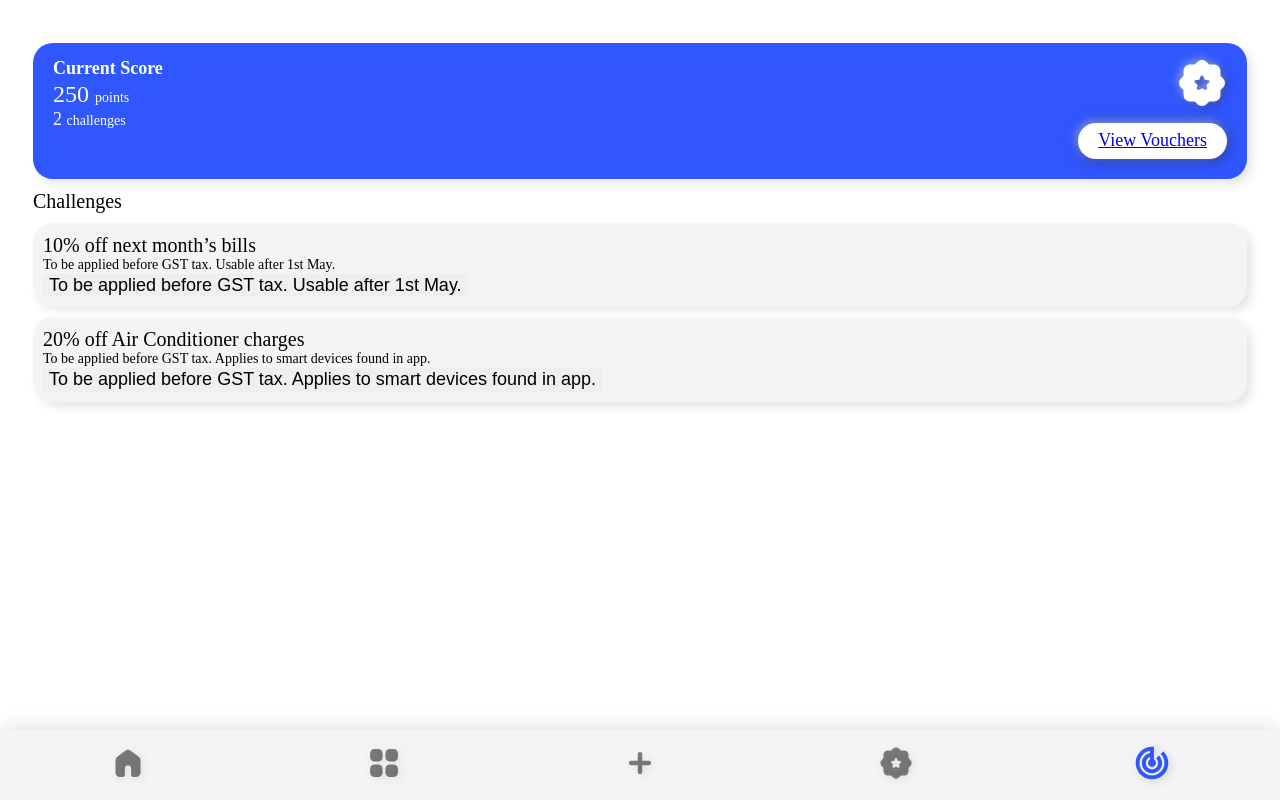
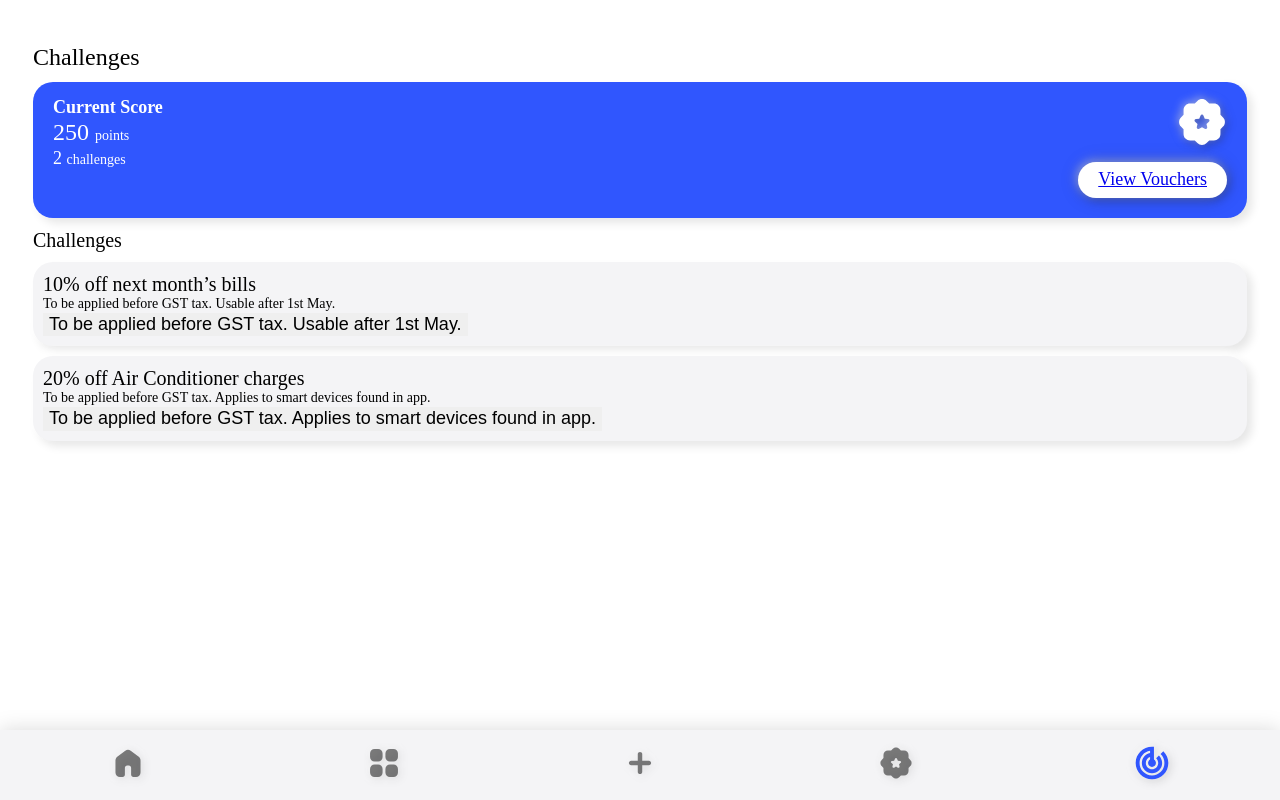
Before and after one commit to Tien-Cheng/protos, a Vue app in the folder frontend/: page /challenges in a window 1280 px wide. Built offline with nearby package versions, Linux system fonts and the light colour scheme; what @qvant/qui-max would draw is missing.

Commit message:
[fix] added title

```diff
--- a/frontend/src/pages/Challenges.vue
+++ b/frontend/src/pages/Challenges.vue
@@ -29,9 +29,9 @@ const challenges = ref([
 
 <template>
   <div class="challenges-content">
-    <!-- <h1 class="challenges-title">
+    <h1 class="challenges-title">
       Challenges
-    </h1> -->
+    </h1>
     <SectionCard id="scoreCard">
       <div class="score-wrap">
         <h3 class="card-title">
```
